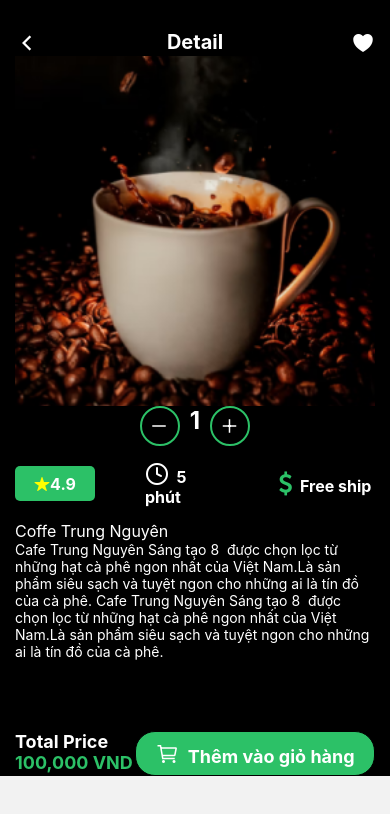
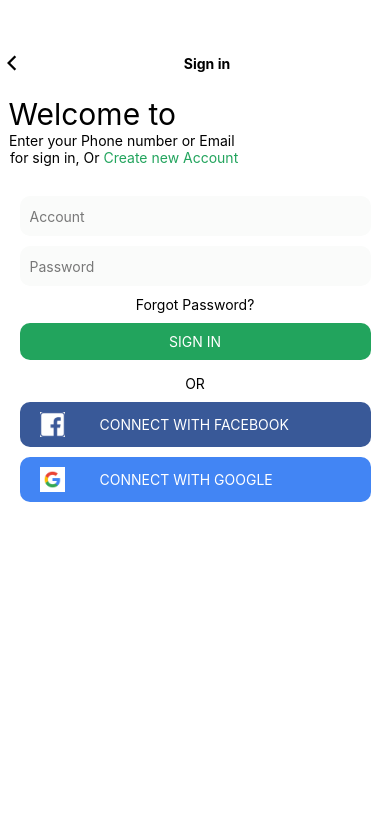
Before and after one commit to NhatKhuong/DrinkFood, a React Native app: screen /Login in a window 390 px wide. Shown: the top 814 px of the page. Built offline with nearby package versions, Linux system fonts and the light colour scheme.

Commit message:
login & register

```diff
--- a/App.js
+++ b/App.js
@@ -4,6 +4,8 @@
 import OderManager from './views/order/OderManager';
 import OderStatus from './views/order/OderStatus';
 import Detail from './views/product/Detail';
+import Login from './views/auth/Login';
+import Register from './views/auth/Register';
 
 const Stack = createNativeStackNavigator();
 export default function App() {
@@ -14,7 +16,8 @@
               <Stack.Screen name='OderManager' component={OderManager}/> */}
               {/* <Stack.Screen name='Home' component={Home}/> */}
               <Stack.Screen name='Detail' component={Detail}/>
-
+              <Stack.Screen name='Login' component={Login}/>
+              <Stack.Screen name='Register' component={Register}/>
 
           </Stack.Navigator>
       </NavigationContainer>
--- a/views/auth/Login.js
+++ b/views/auth/Login.js
@@ -1,11 +1,145 @@
-import { View, Text } from 'react-native'
-import React from 'react'
+import React from 'react';
+import {
+  View,
+  Text,
+  Image,
+  ImageBackground,
+  TouchableOpacity,
+  SafeAreaView,
+  StyleSheet,
+  TextInput,
+} from 'react-native';
+import { Ionicons } from '@expo/vector-icons';
 
 export default function Login() {
   return (
-    <View>
-      <Text>Login</Text>
-    </View>
-  )
+    <SafeAreaView style={styles.wrapper}>
+      <View style={styles.header}>
+        <TouchableOpacity>
+          <Ionicons name="chevron-back" size={24} color="black" />
+        </TouchableOpacity>
+        <Text style={{ fontWeight: 'bold', marginTop: 5, color: 'black' }}>
+          Sign in
+        </Text>
+        <Text></Text>
+      </View>
+      <View style={styles.nav}>
+        <Text style={{ fontSize: 30, color: 'black' }}> Welcome to </Text>
+        <Text style={{ color: 'black', paddingLeft: 5 }}>
+          {' '}
+          Enter your Phone number or Email{' '}
+        </Text>
+        <View style={{flexDirection:'row'}}>
+        <Text style={{ color: 'black', paddingLeft: 10 }}>for sign in, Or</Text>
+        <TouchableOpacity>
+          <Text style={{ color: '#22a45d' }}> Create new Account</Text>
+        </TouchableOpacity>
+        </View>
+      </View>
+      <View style={styles.formLogin}>
+        <TextInput style={styles.iptAcc} placeholder="Account" />
+        <TextInput style={styles.iptPass} placeholder="Password" />
+      </View>
+      <View style={{ alignItems: 'center' }}>
+        <TouchableOpacity style={{ margin: 10 }}>
+          <Text style={{ color: 'black' }}>Forgot Password?</Text>
+        </TouchableOpacity>
+      </View>
+      <View style={{ alignItems: 'center' }}>
+        <TouchableOpacity
+          style={{
+            backgroundColor: '#22a45d',
+            width: '90%',
+            alignItems: 'center',
+            padding: 10,
+            borderRadius: 10,
+          }}>
+          <Text style={{ color: 'white' }}>SIGN IN</Text>
+        </TouchableOpacity>
+      </View>
+      <View style={{ alignItems: 'center', marginTop: 15 }}>
+        <Text style={{ color: 'black' }}>OR</Text>
+      </View>
+      <View style={{ alignItems: 'center', marginTop: 10 }}>
+        <TouchableOpacity
+          style={{
+            alignItems: 'center',
+            backgroundColor: '#395998',
+            width: '90%',
+            padding: 10,
+            borderRadius: 10,
+            flexDirection: 'row',
+          }}>
+          <Image
+            style={{ width: 25, height: 25, marginLeft: 10 }}
+            source={require('./Images/face_logo.jpg')}
+          />
+          <Text style={{ color: 'white', marginLeft: 35 }}>
+            CONNECT WITH FACEBOOK
+          </Text>
+        </TouchableOpacity>
+      </View>
+      <View style={{ alignItems: 'center', marginTop: 10 }}>
+        <TouchableOpacity
+          style={{
+            alignItems: 'center',
+            backgroundColor: '#4285f4',
+            width: '90%',
+            padding: 10,
+            borderRadius: 10,
+            flexDirection: 'row',
+          }}>
+          <Image
+            style={{ width: 25, height: 25, marginLeft: 10 }}
+            source={require('./Images/logo_google.png')}
+          />
+          <Text style={{ color: 'white', marginLeft: 35 }}>
+            CONNECT WITH GOOGLE
+          </Text>
+        </TouchableOpacity>
+      </View>
+    </SafeAreaView>
+  );
 }
+
+const styles = StyleSheet.create({
+  wrapper: {
+    // marginTo:100,
+    backgroundColor: 'white',
+    width: '100%',
+    height: '100%',
+    // alignItems:'center'
+  },
+  header: {
+    flexDirection: 'row',
+    justifyContent: 'space-between',
+    marginTop: 50,
+  },
+  nav: {
+    width: '100%',
+    height: 100,
+    marginTop: 20,
+    flexDirection: 'column',
+  },
+  formLogin: {
+    alignItems: 'center',
+  },
+  iptAcc: {
+    backgroundColor: '#fafbfa',
+    width: '90%',
+    height: 40,
+    paddingLeft: 10,
+    color: '#787878',
+    borderRadius: 10,
+  },
+  iptPass: {
+    backgroundColor: '#fafbfa',
+    width: '90%',
+    height: 40,
+    paddingLeft: 10,
+    marginTop: 10,
+    color: '#787878',
+    borderRadius: 10,
+  },
+});
 // Khoa
--- a/views/auth/Register.js
+++ b/views/auth/Register.js
@@ -1,12 +1,163 @@
-import { View, Text } from 'react-native'
-import React from 'react'
+import React from 'react';
+import {
+  View,
+  Text,
+  StyleSheet,
+  Image,
+  TouchableOpacity,
+  SafeAreaView,
+  TextInput,
+} from 'react-native';
+import { Ionicons } from '@expo/vector-icons';
 
 export default function Register() {
   return (
-    <View>
-      <Text>Register</Text>
-    </View>
-  )
+    <SafeAreaView style={styles.container}>
+      <View style={styles.header}>
+        <TouchableOpacity>
+          <Ionicons name="chevron-back" size={24} color="black" />
+        </TouchableOpacity>
+        <Text style={{ fontWeight: 'bold', marginTop: 5, color: 'black' }}>
+          Sign up
+        </Text>
+        <Text></Text>
+      </View>
+      <View style={styles.nav}>
+        <Text style={{ fontSize: 30, color: 'black' }}> Create Account </Text>
+        <Text style={{ color: 'black', paddingLeft: 10 }}>
+          Enter your Name, Email and Password
+        </Text>
+        <View style={{ flexDirection: 'row' }}>
+          <Text style={{ color: 'black', paddingLeft: 10 }}>
+            for sign up, Or
+          </Text>
+          <TouchableOpacity>
+            <Text style={{ color: '#22a45d' }}> Already have Account?</Text>
+          </TouchableOpacity>
+        </View>
+      </View>
+      <View style={styles.formRegis}>
+        <TextInput style={styles.iptName} placeholder="Full Name" />
+        <TextInput style={styles.iptAcc} placeholder="Email Address" />
+        <TextInput style={styles.iptPass} placeholder="Password" />
+      </View>
+
+      <View style={{ alignItems: 'center', marginTop: 15 }}>
+        <TouchableOpacity
+          style={{
+            backgroundColor: '#22a45d',
+            width: '90%',
+            alignItems: 'center',
+            padding: 10,
+            borderRadius: 10,
+          }}>
+          <Text style={{ color: 'white' }}>SIGN UP</Text>
+        </TouchableOpacity>
+      </View>
+
+      <View style={{ flexDirection: 'row', marginTop: 10, marginLeft: 80 }}>
+        <Text style={{ color: 'black' }}>Already have account?</Text>
+        <TouchableOpacity>
+          <Text
+            style={{
+              marginLeft: 10,
+              color: '#22a45d',
+            }}>
+            Sign in
+          </Text>
+        </TouchableOpacity>
+      </View>
+      <View style={{ alignItems: 'center', marginTop: 10 }}>
+        <Text style={{ color: 'black' }}>OR</Text>
+      </View>
+      <View style={{ alignItems: 'center', marginTop: 10 }}>
+        <TouchableOpacity
+          style={{
+            alignItems: 'center',
+            backgroundColor: '#395998',
+            width: '90%',
+            padding: 10,
+            borderRadius: 10,
+            flexDirection: 'row',
+          }}>
+          <Image
+            style={{ width: 30, height: 30, marginLeft: 10 }}
+            source={require('./Images/face_logo.jpg')}
+          />
+          <Text style={{ color: 'white', marginLeft: 35 }}>
+            CONNECT WITH FACEBOOK
+          </Text>
+        </TouchableOpacity>
+      </View>
+      <View style={{ alignItems: 'center', marginTop: 10 }}>
+        <TouchableOpacity
+          style={{
+            alignItems: 'center',
+            backgroundColor: '#4285f4',
+            width: '90%',
+            padding: 10,
+            borderRadius: 10,
+            flexDirection: 'row',
+          }}>
+          <Image
+            style={{ width: 30, height: 30, marginLeft: 10 }}
+            source={require('./Images/logo_google.png')}
+          />
+          <Text style={{ color: 'white', marginLeft: 35 }}>
+            CONNECT WITH GOOGLE
+          </Text>
+        </TouchableOpacity>
+      </View>
+    </SafeAreaView>
+  );
 }
-
+const styles = StyleSheet.create({
+  container: {
+    width: '100%',
+    height: '100%',
+    // backgroundColor:'#ffe4c4',
+    backgroundColor: 'white',
+    marginTop: 50,
+  },
+  header: {
+    flexDirection: 'row',
+    justifyContent: 'space-between',
+  },
+  nav: {
+    width: '100%',
+    height: 80,
+    marginTop: 10,
+    flexDirection: 'column',
+  },
+  formRegis: {
+    alignItems: 'center',
+  },
+  iptName: {
+    backgroundColor: '#fafbfa',
+    width: '90%',
+    height: 40,
+    paddingLeft: 10,
+    marginTop: 10,
+    color: '#787878',
+    borderRadius: 10,
+  },
+  iptAcc: {
+    backgroundColor: '#fafbfa',
+    width: '90%',
+    height: 40,
+    paddingLeft: 10,
+    color: '#787878',
+    borderRadius: 10,
+    marginTop: 10,
+  },
+  iptPass: {
+    backgroundColor: '#fafbfa',
+    width: '90%',
+    height: 40,
+    paddingLeft: 10,
+    marginTop: 10,
+    color: '#787878',
+    borderRadius: 10,
+  },
+});
 // Khoa
```
Also changed, not shown: views/auth/Start.js (added, +41 -0 lines), views/auth/images/face_logo.jpg (added), views/auth/images/logo_google.png (added).
